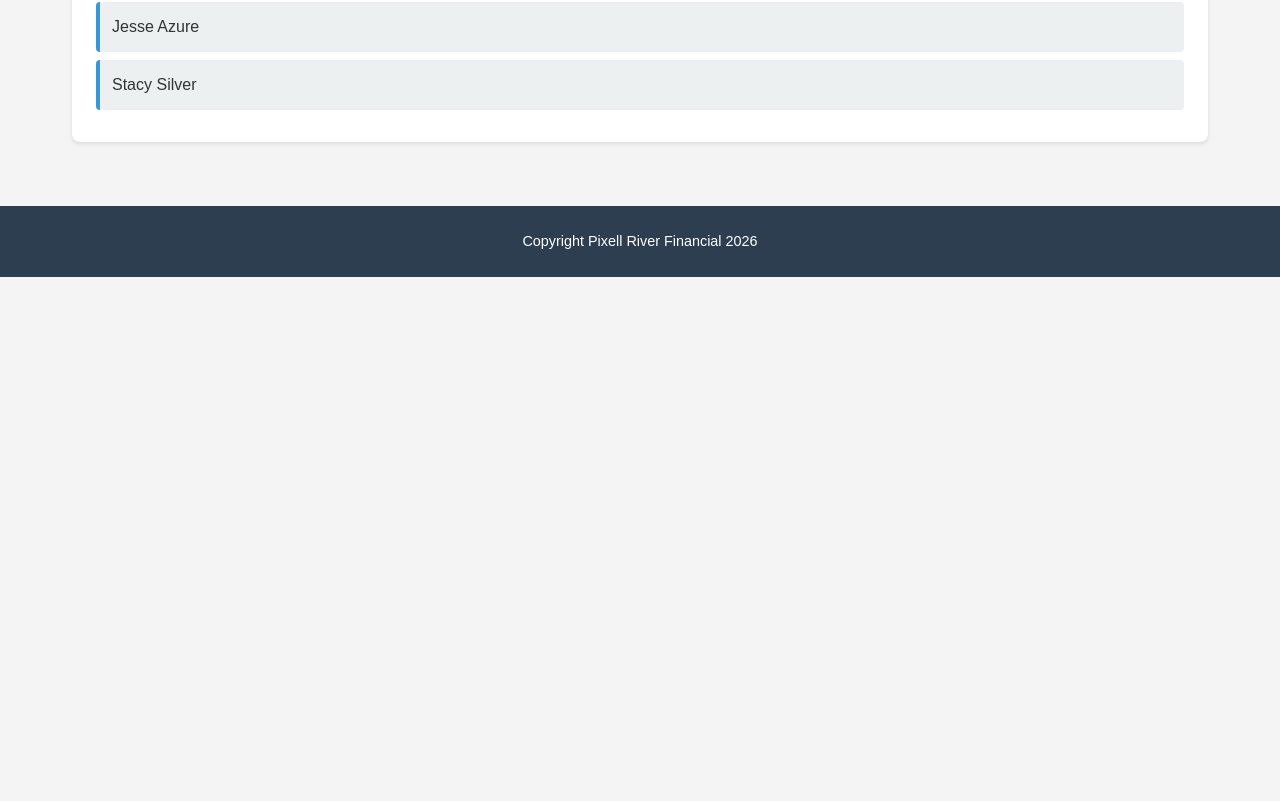
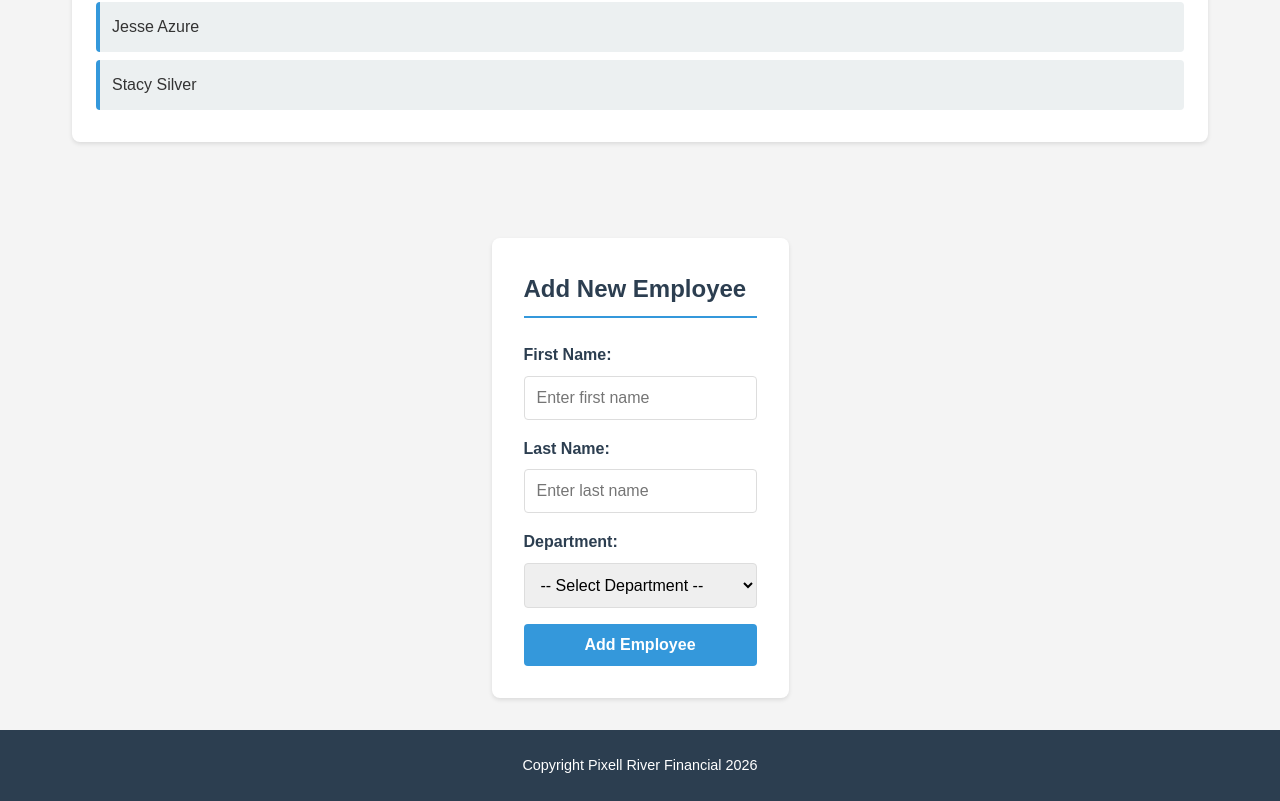
Before and after one commit to madam31-rrc/pixell-river-labs, a React (Vite) app in the folder react-employee-directory/: page / in a window 1280 px wide. Shown: the part 846-1647 px from the top of the page. Before the commit the page ends 1123 px from the top, so only its background shows below. Built offline with nearby package versions, Linux system fonts and the light colour scheme.

Commit message:
feat:  update App.tsx

```diff
--- a/react-employee-directory/src/App.tsx
+++ b/react-employee-directory/src/App.tsx
@@ -2,17 +2,37 @@ import { useState } from 'react';
 import Header from './components/Header';
 import Footer from './components/Footer';
 import EmployeeList from './components/EmployeeList';
+import AddEmployeeForm from './components/AddEmployeeForm';
 import { departments as initialDepartments } from './data/employees';
-import type { Department } from './types/Employee';
+import type { Department, Employee } from './types/Employee';
 import './App.css';
 
 function App() {
   const [departments, setDepartments] = useState<Department[]>(initialDepartments);
 
+  const handleAddEmployee = (employee: Employee, departmentName: string) => {
+    // Create a new departments array with the updated department
+    const updatedDepartments = departments.map(dept => {
+      if (dept.name === departmentName) {
+        return {
+          ...dept,
+          employees: [...dept.employees, employee]
+        };
+      }
+      return dept;
+    });
+
+    setDepartments(updatedDepartments);
+  };
+
   return (
     <div className="app">
       <Header />
       <EmployeeList departments={departments} />
+      <AddEmployeeForm
+        departments={departments}
+        onAddEmployee={handleAddEmployee}
+      />
       <Footer />
     </div>
   );
```
